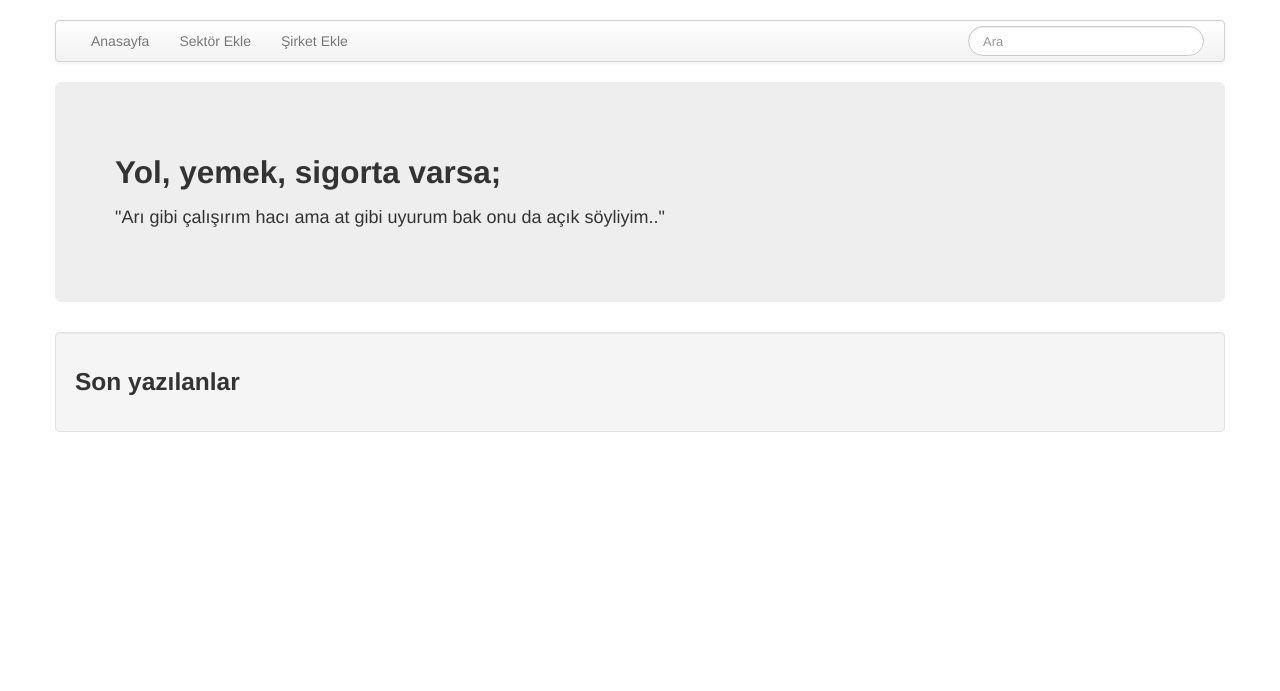
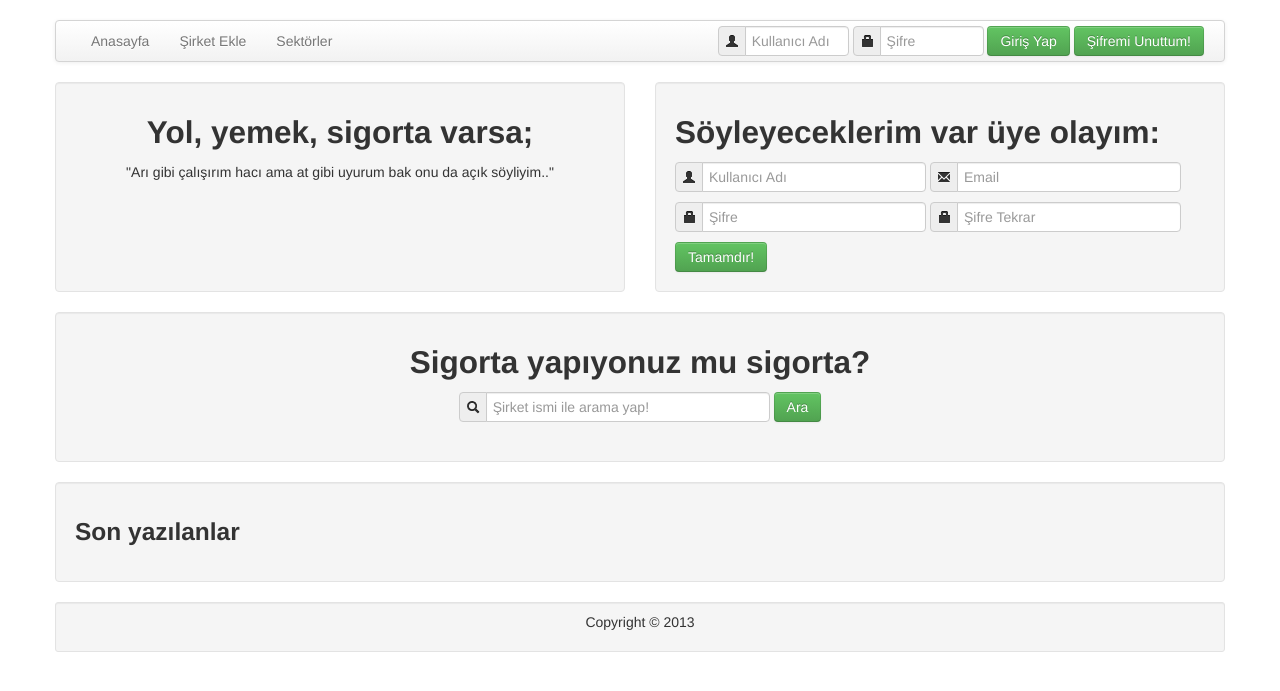
Before and after one commit to mertdiricanli/yolyemeksigorta, a Django app: template templates/web/index.html in a window 1280 px wide. Shown: the top 691 px of the page. Run offline with Django 3.2, Linux system fonts and the light colour scheme; the template is opened without the code that fills it, so the values that code supplies are empty; some libraries are stand-ins or nearby versions.

Commit message:
Bootstapping Index

```diff
--- a/assets/css/style.css
+++ b/assets/css/style.css
@@ -3,3 +3,7 @@
 .avatar{float:left; margin:0 5px 0 0px;}
 span.name{font-weight:bold;}
 span.time{float:right; color:#999; font-size:12px;}
+.loginform{margin:0px;}
+.loginform .input-prepend{margin:5px 0 0 0px;}
+.control-group{float:left; margin:0 4px 0 0px;}
+.hero-unit{background:#f5f5f5; border:1px solid #e3e3e3;}
--- a/templates/layout.html
+++ b/templates/layout.html
@@ -28,19 +28,36 @@
 					<div class="navbar-inner">
 						<ul class="nav">
 							<li><a href="/">Anasayfa</a></li>
-							<li><a href="/sektor-ekle/">Sektör Ekle</a></li>
 							<li><a href="/sirket-ekle/">Şirket Ekle</a></li>
+							<li><a href="/sektorler/">Sektörler</a></li>
 						</ul>
-						<form class="navbar-search pull-right">
-							<input type="text" class="search-query" placeholder="Ara">
+						<a href="#lostpass" role="button" class="btn btn-success pull-right" style="margin-left:4px;" data-toggle="modal">Şifremi Unuttum!</a>
+						<form class="form-inline pull-right loginform">
+							<div class="input-prepend">
+								<span class="add-on"><i class="icon-user"></i></span>
+								<input class="input-small" type="text" placeholder="Kullanıcı Adı">
+							</div>
+							<div class="input-prepend">
+								<span class="add-on"><i class="icon-lock"></i></span>
+								<input class="input-small" type="password" placeholder="Şifre">
+							</div>
+							<button type="submit" class="btn btn-success">Giriş Yap</button>
 						</form>
 					</div>
 				</div>
 				{% endblock %}
 			</div>
 		</header>
+
 		{% block content%}
 		{% endblock %}
+		<footer>
+			<div class="well well-small text-center">
+				{% block footer %}
+					<p>Copyright &copy; 2013</p>
+				{% endblock %}
+			</div>
+		</footer>
 	</div>
 
 </body>
--- a/templates/web/index.html
+++ b/templates/web/index.html
@@ -3,9 +3,59 @@
 	Şartlarda anlaşabilirsek seve seve çalışırım hacı!
 {% endblock %}
 {% block content %}
-	<div class="hero-unit">
-		<h2>Yol, yemek, sigorta varsa;</h2>
-		<p>"Arı gibi çalışırım hacı ama at gibi uyurum bak onu da açık söyliyim.."</p>
+	<div class="row-fluid">
+		<div class="well text-center span6">
+			<h2>Yol, yemek, sigorta varsa;</h2>
+			<p>"Arı gibi çalışırım hacı ama at gibi uyurum bak onu da açık söyliyim.."</p>
+			<br><br><br><br>
+		</div>
+		<div class="span6 well">
+			<h2>Söyleyeceklerim var üye olayım:</h2>
+			<form>
+				<div class="row span12">
+					<div class="control-group">
+						<div class="input-prepend">
+							<span class="add-on"><i class="icon-user"></i></span>
+							<input class="input-large" type="text" placeholder="Kullanıcı Adı">
+						</div>
+					</div>
+					<div class="control-group">
+						<div class="input-prepend">
+							<span class="add-on"><i class="icon-envelope"></i></span>
+							<input class="input-large" type="text" placeholder="Email">
+						</div>
+					</div>
+				</div>
+				<div class="row span12" style="margin-left:0px;">
+					<div class="control-group">
+						<div class="input-prepend">
+							<span class="add-on"><i class="icon-lock"></i></span>
+							<input class="input-large" type="password" placeholder="Şifre">
+						</div>
+					</div>
+					<div class="contol-group">
+						<div class="input-prepend">
+							<span class="add-on"><i class="icon-lock"></i></span>
+							<input class="input-large" type="password" placeholder="Şifre Tekrar">
+						</div>
+					</div>
+				</div>
+
+				<div class="control-group">
+					<button type="submit" class="btn btn-success">Tamamdır!</button>
+				</div>
+			</form>
+		</div>
+	</div>
+	<div class="well text-center">
+		<h2>Sigorta yapıyonuz mu sigorta?</h2>
+		<form class="form-search">
+			<div class="input-prepend">
+				<span class="add-on"><i class="icon-search"></i></span>
+				<input type="text" class="input-xlarge" placeholder="Şirket ismi ile arama yap!">
+			</div>
+			<button type="submit" class="btn btn-success">Ara</button>
+		</form>
 	</div>
 	<div class="well">
 		<h3>Son yazılanlar</h3>
```
